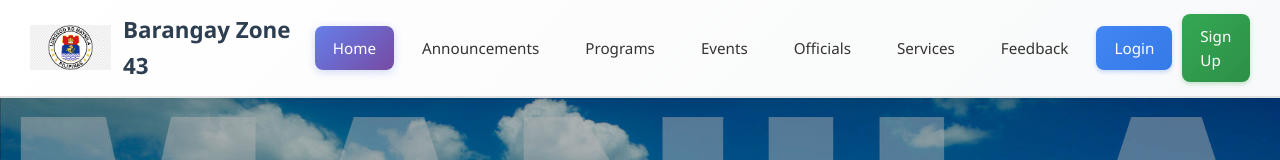
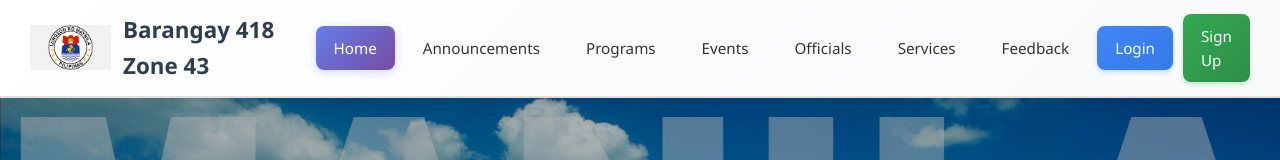
Before and after one commit to Abnederio/barangay-app-2026, an Angular app in the folder frontend/: page / in a window 1280 px wide. Shown: the top 160 px of the page. Built offline with nearby package versions, Linux system fonts and the light colour scheme; no server answers.

Commit message:
Updated barangay zone 43 to barangay 418 zone 43 (2)

```diff
--- a/frontend/src/app/app.html
+++ b/frontend/src/app/app.html
@@ -2,7 +2,7 @@
   <div class="navbar-brand">
     <a routerLink="/" class="brand-link">
       <img src="/assets/images/Manila_Logo.png" alt="Barangay Logo" class="logo-img" onerror="this.style.display='none'; this.nextElementSibling.style.display='inline';">
-      <span class="logo-text">Barangay Zone 43</span>
+      <span class="logo-text">Barangay 418 Zone 43</span>
     </a>
   </div>
 
--- a/frontend/src/app/footer/footer.html
+++ b/frontend/src/app/footer/footer.html
@@ -2,7 +2,7 @@
   <div class="footer-container">
     <div class="footer-content">
       <div class="footer-section">
-        <h3>Barangay Zone 43</h3>
+        <h3>Barangay Zone 418 43</h3>
         <p>418 Barangay Hall (Manila), Zone 43</p>
         <p>Sampaloc, Manila, 1015 Metro Manila</p>
         <p>📞 Phone: (02) 1234-5678</p>
```
